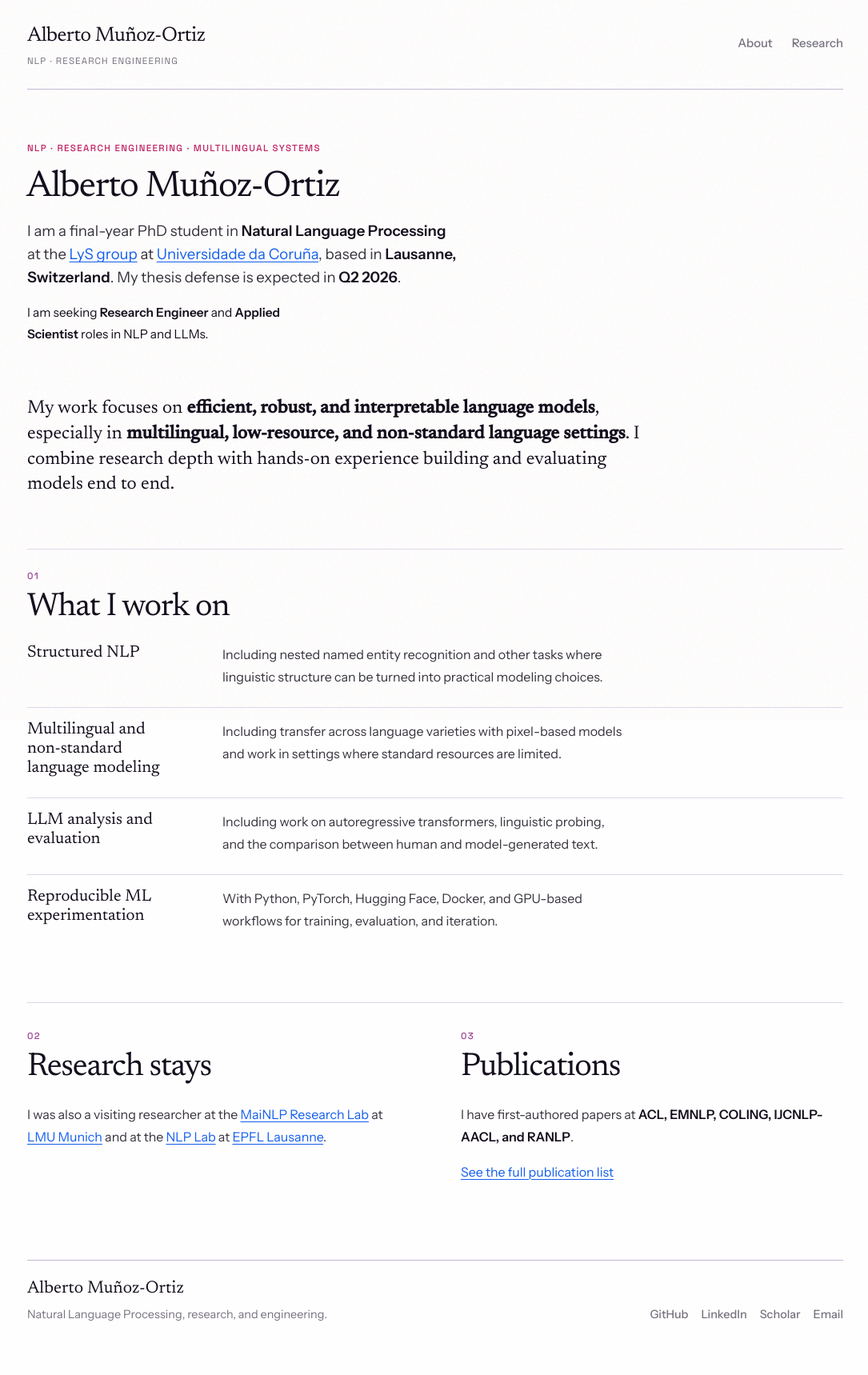
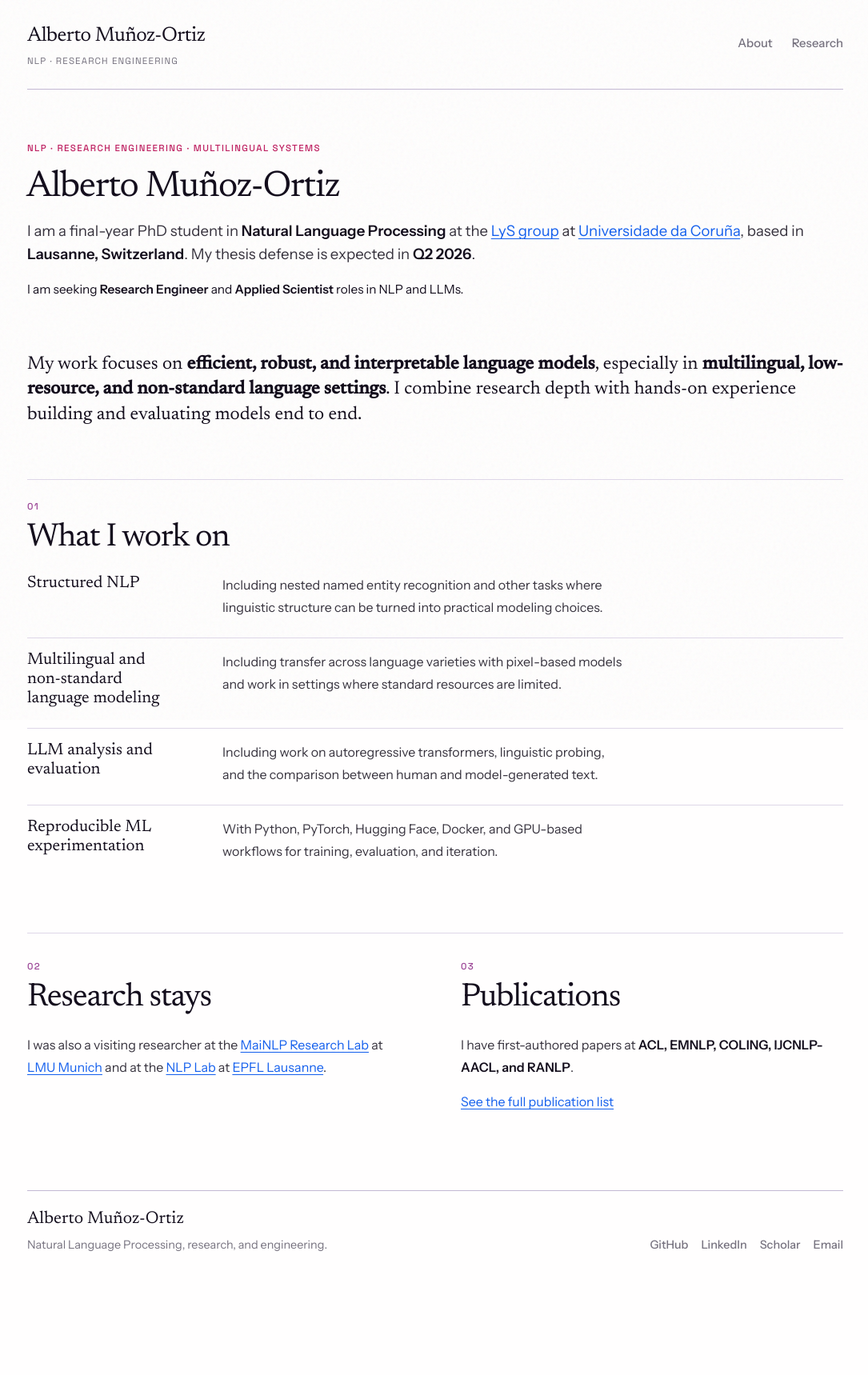
Before and after one commit to amunozo/amunozo.github.io, a Jekyll site: the page built from index.md, in a window 1280 px wide. Shown: the whole page at 80% size, without its empty margins (96-1181 px from the left). Built offline with Jekyll 4.4.1, drawn with Linux system fonts in a browser that asks for light colours; after the commit the page ends 1632 px from its top, so only the background shows below that.

Commit message:
Align hero and statement width with lower sections

```diff
--- a/assets/css/style.css
+++ b/assets/css/style.css
@@ -260,7 +260,7 @@ a {
 }
 
 .hero-copy {
-  max-width: 40rem;
+  max-width: none;
 }
 
 .hero-copy h1 {
@@ -275,12 +275,12 @@ a {
   font-size: clamp(0.98rem, 0.7vw + 0.86rem, 1.16rem);
   line-height: 1.56;
   color: var(--text);
-  max-width: 44ch;
+  max-width: none;
 }
 
 .hero-seeking {
   margin-top: var(--space-4);
-  max-width: 36ch;
+  max-width: none;
   color: var(--ink);
   font-size: 0.96rem;
 }
@@ -298,7 +298,7 @@ a {
 }
 
 .statement {
-  max-width: 60ch;
+  max-width: none;
   font-family: var(--font-display);
   font-size: clamp(1.12rem, 0.95vw + 0.95rem, 1.44rem);
   line-height: 1.38;
```
